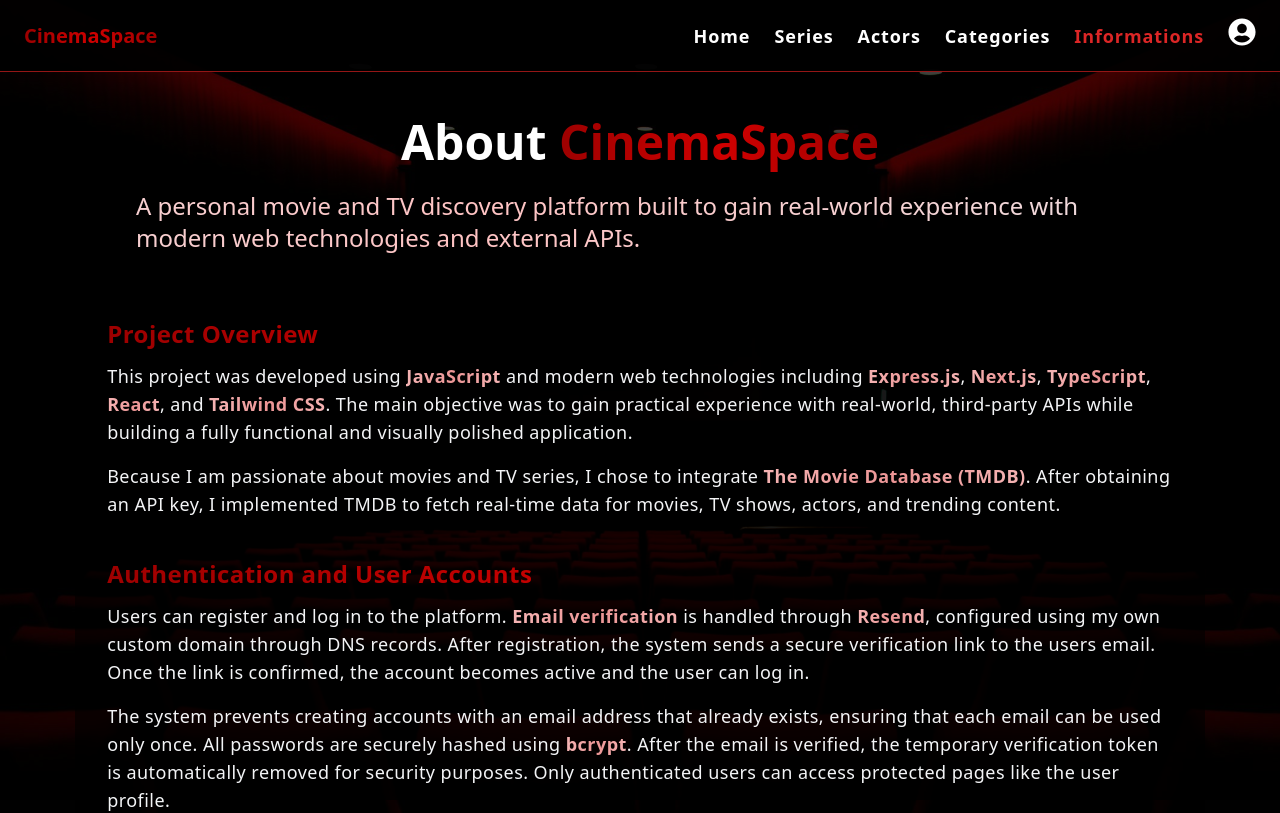
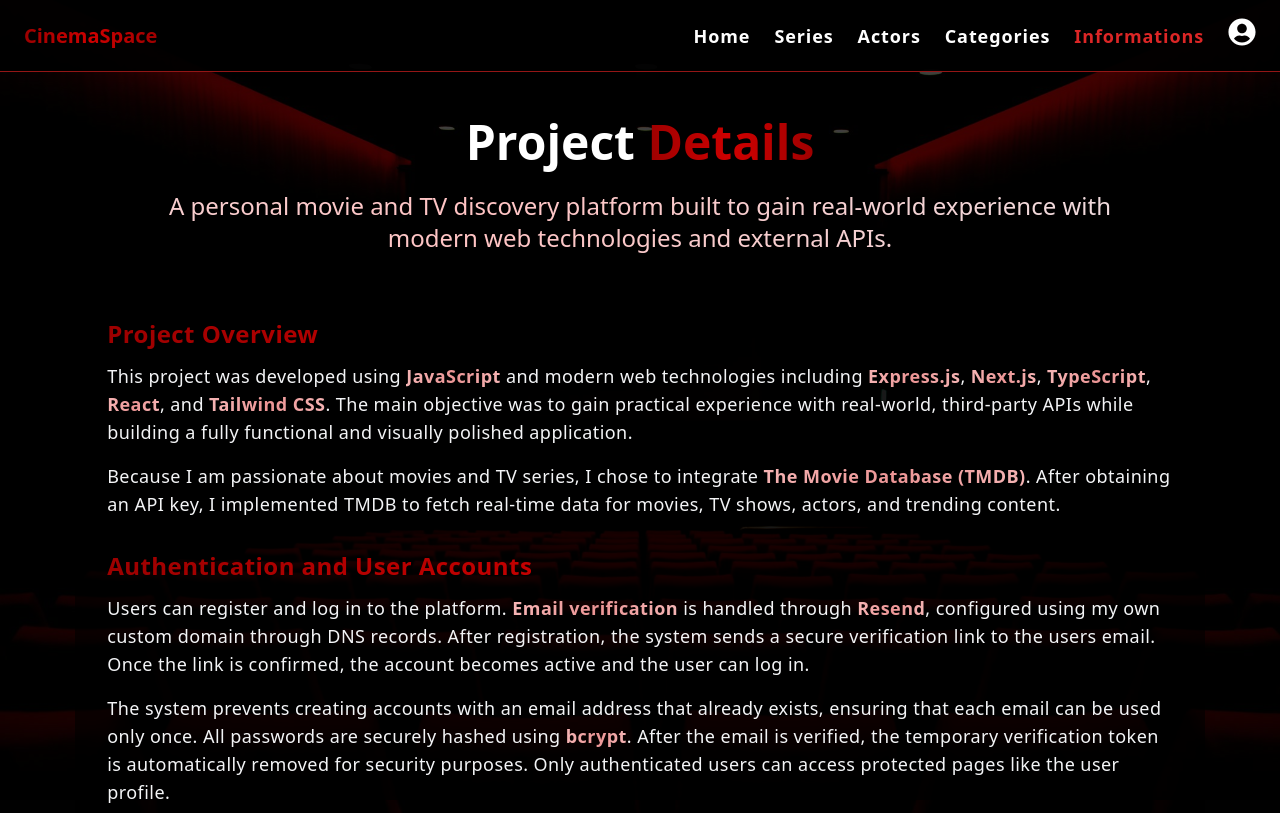
Before and after one commit to MichalHudak22/movieproject, a Next.js app: page /informations in a window 1280 px wide. Shown: the top 813 px of the page. Built offline with nearby package versions, Linux system fonts and the light colour scheme.

Commit message:
quick update

```diff
--- a/app/informations/page.tsx
+++ b/app/informations/page.tsx
@@ -4,18 +4,18 @@ export default function InformationsPage() {
   return (
     <div className="min-h-screen bg-transparent text-white font-sans px-2 md:px-6 py-5 lg:py-8">
       {/* Header */}
-      <div className="text-center mb-10">
+      <div className="text-center mb-3 lg:mb-10">
         <h1 className="text-xl md:text-3xl lg:text-5xl font-bold md:my-4">
-          About <span className="text-red-700 animate-gradient-red">CinemaSpace</span>
+          Project <span className="text-red-700 animate-gradient-red">Details</span>
         </h1>
-        <p className="text-left text-md lg:text-2xl max-w-5xl m-auto text-gray-200 animate-gradient-lighted p-2">
+        <p className="text-left md:text-center text-md md:text-lg lg:text-2xl max-w-5xl mx-auto text-gray-200 animate-gradient-lighted p-2">
           A personal movie and TV discovery platform built to gain real-world experience
           with modern web technologies and external APIs.
         </p>
       </div>
 
  {/* Content */}
-<div className="max-w-7xl mx-auto space-y-10 text-gray-100 tracking-wide bg-black/60 p-2 lg:px-8 lg:py-4 rounded-xl text-base md:text-lg leading-relaxed">
+<div className="max-w-7xl mx-auto space-y-8 text-gray-100 tracking-wide bg-black/60 p-2 lg:px-8 lg:py-4 rounded-xl text-base md:text-lg leading-relaxed">
 
   {/* Project Overview */}
   <section>
```
